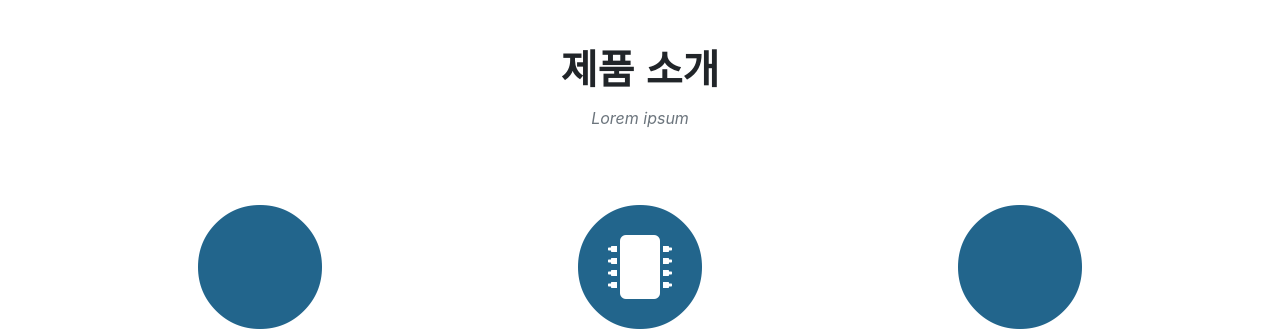
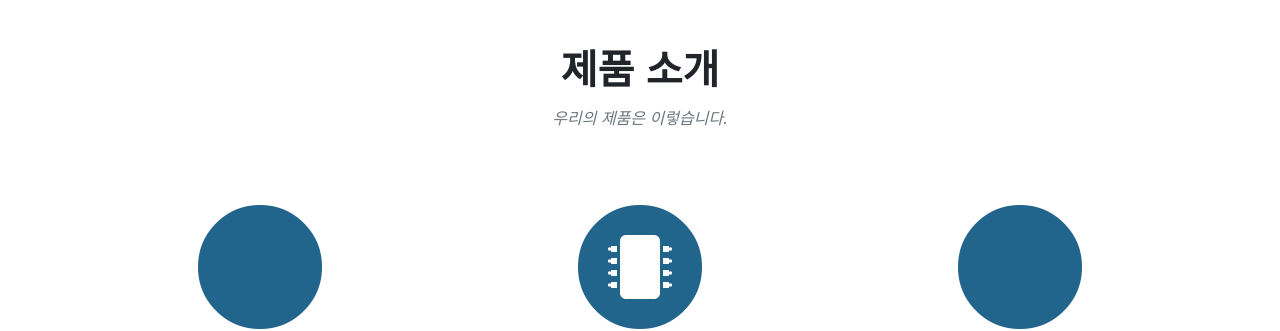
Before and after one commit to thedent-kr/thedent-kr.github.io, a Jekyll site: the page built from index.md, in a window 1280 px wide and 900 px high, scrolled down 744 px. Shown: the part 152-483 px from the top of the window. Built offline with Jekyll 4.4.1, drawn with Linux system fonts in a browser that asks for light colours; some web fonts are replaced.

Commit message:
Update sitetext

```diff
--- a/_data/sitetext.yml
+++ b/_data/sitetext.yml
@@ -153,7 +153,7 @@ ko: &DEFAULT_KO
 
   services:
     title: "제품 소개"
-    text: "Lorem ipsum"
+    text: "우리의 제품은 이렇습니다."
     section: services
     list:
       - title: "저렴하다"
```
